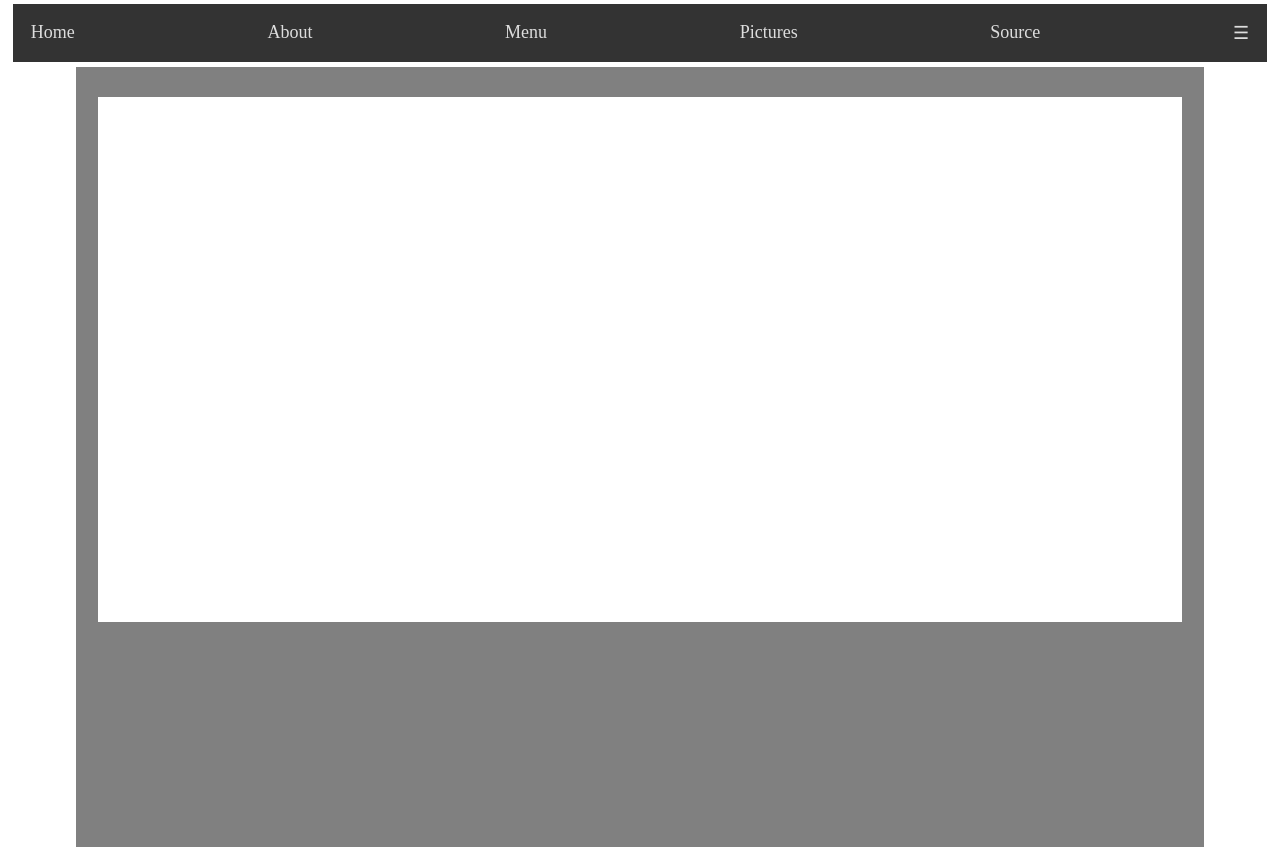
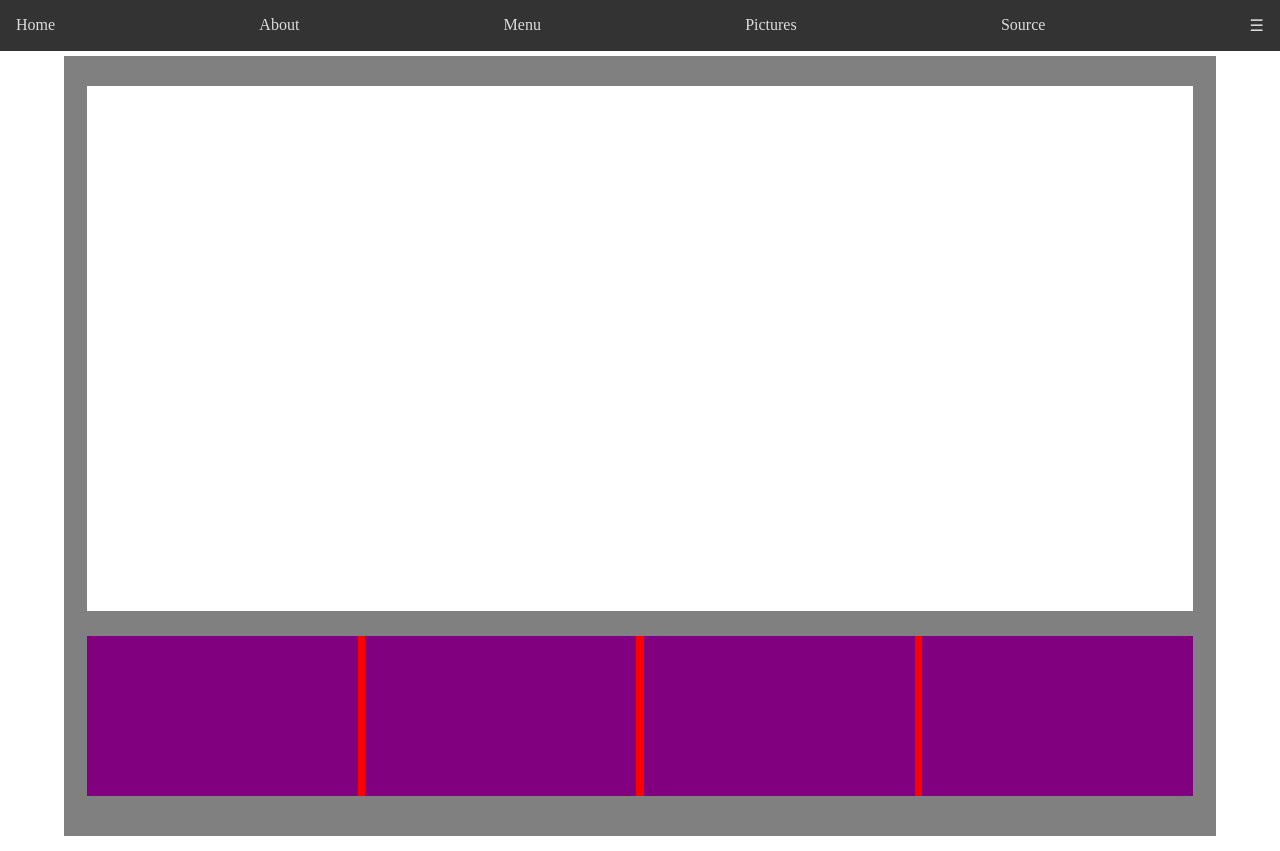
Before and after one commit to Platense61/Media-Gallery, a plain HTML site: page index.html in a window 1280 px wide. Drawn offline with Linux system fonts and the light colour scheme.

Commit message:
added the flex container for the 4 selectable slides for the slide show at top. Need to add pictures

```diff
--- a/CSS/style.css
+++ b/CSS/style.css
@@ -1,9 +1,6 @@
-body {/*-- Sets body defaults --*/
-  padding: .25rem;
-  font-size: 18px;
-  width: 98%;
-  margin: 0 auto;
-
+body {
+  padding: 0;
+  margin: 0;
 }
 
 nav {
@@ -34,5 +31,25 @@ nav a {
   margin: auto;
   max-width: 96%;
   height: 70%;
+  display: block;
+  margin-bottom: 25px;
 
 }
+
+.small-selections{
+  background-color: red;
+  height: 160px;
+  width: 96%;
+  margin: auto;
+  display: flex;
+  flex-direction: row;
+  justify-content: space-between;
+
+
+}
+
+.slide{
+  width: 24.5%;
+  height: 100%;
+  background-color: purple;
+}
--- a/index.html
+++ b/index.html
@@ -22,7 +22,7 @@
       <a href="#" class="nav-links">Menu</a>
       <a href="#" class="nav-links">Pictures</a>
       <a href="#" class="nav-links">Source</a>
-      <a href="#" class="nav-link trigram">&#9776;</a>
+      <a href="javascript:void(0);" class="nav-link trigram" onclick="navToggle()">&#9776;</a>
     </nav>
 
     <div class="slideshow-wrap">
@@ -31,7 +31,22 @@
 
 
       </div>
+      <div class="small-selections">
+        <div class="slide 1">
+
+        </div>
+        <div class="slide 2">
+
+        </div>
+        <div class="slide 3">
+
+        </div>
+        <div class="slide 4">
+
+        </div>
+      </div>
     </div>
+
 
     <script src="JS/page.js"></script>
   </body>
```
